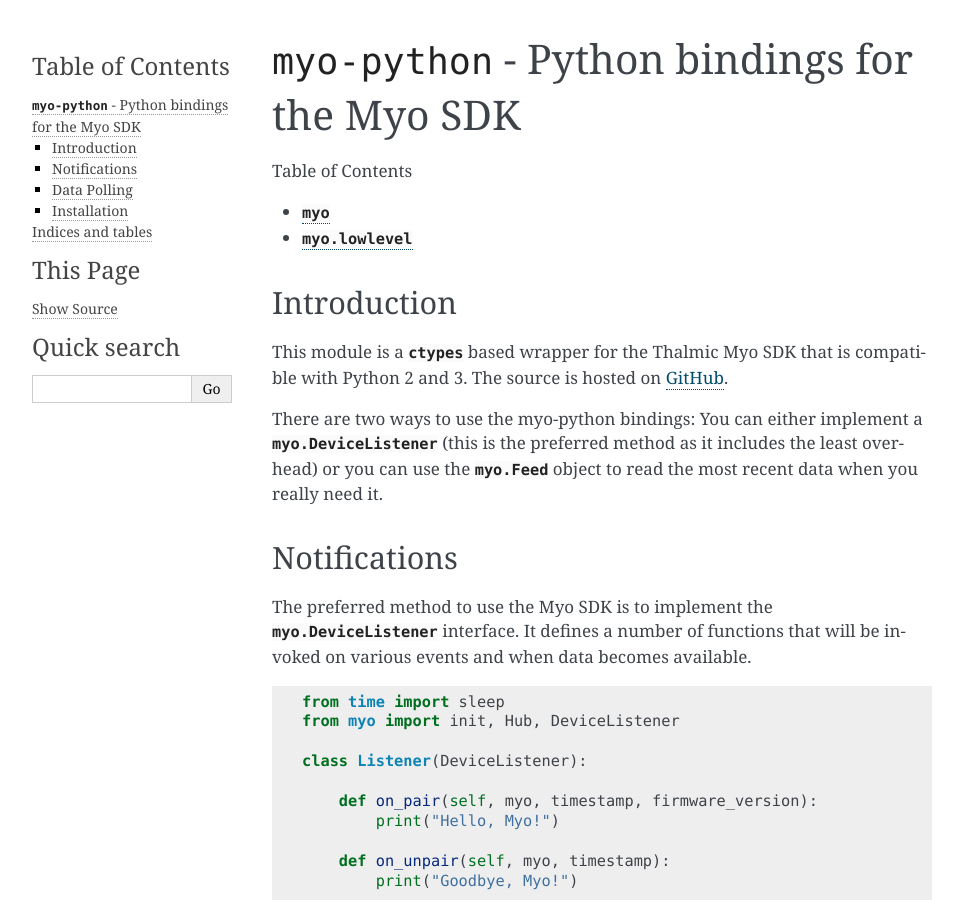
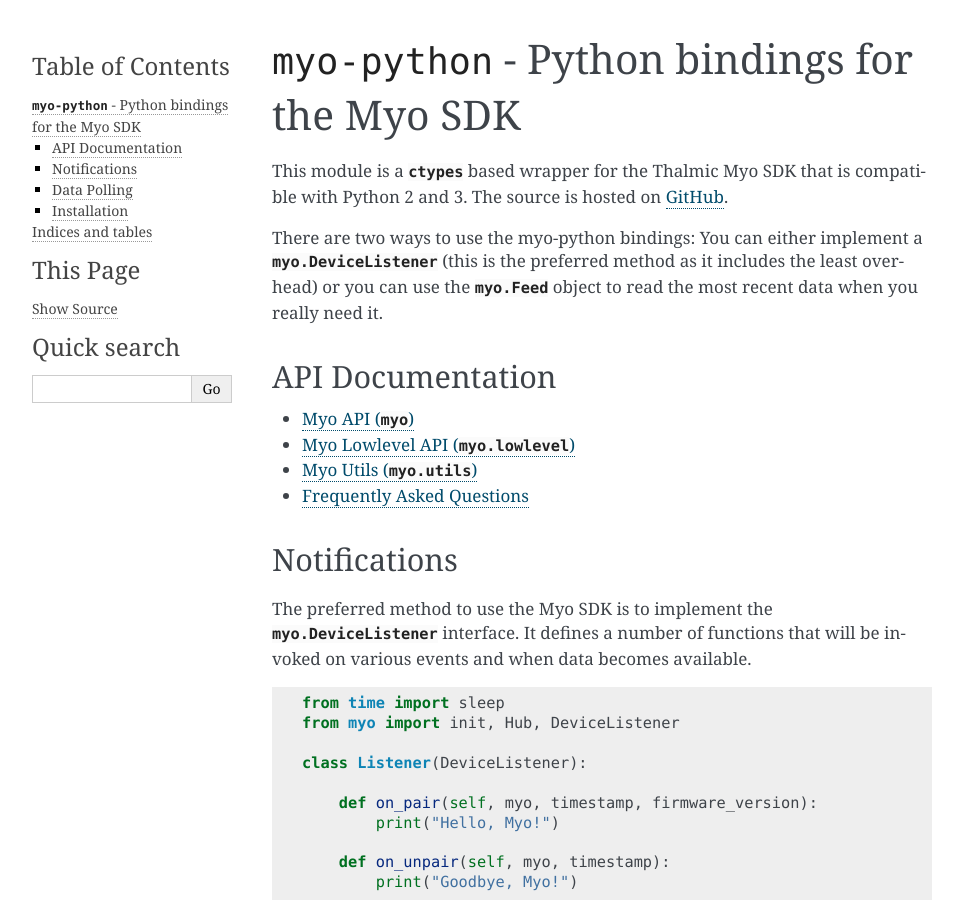
Before and after one commit to NiklasRosenstein/myo-python, a Sphinx documentation site: the page built from docs/index.rst, in a window 1280 px wide and 900 px high. Shown: the whole window, without its empty margins (148-1111 px from the left). Built offline with Sphinx 7.4.7, drawn with Linux system fonts in a browser that asks for light colours.

Commit message:
update docs, add FAQ

```diff
--- a/docs/conf.py
+++ b/docs/conf.py
@@ -36,6 +36,7 @@ extensions = [
     'sphinx.ext.autodoc',
     'sphinx.ext.coverage',
     'sphinx.ext.viewcode',
+    'sphinx.ext.intersphinx',
 ]
 
 # Add any paths that contain templates here, relative to this directory.
@@ -292,3 +293,9 @@ texinfo_documents = [
 
 # If true, do not generate a @detailmenu in the "Top" node's menu.
 #texinfo_no_detailmenu = False
+
+
+# -- Options for intersphinx ----------------------------------------------
+
+intersphinx_mapping = {
+}
--- a/docs/index.rst
+++ b/docs/index.rst
@@ -1,17 +1,6 @@
 
 ``myo-python`` - Python bindings for the Myo SDK
 ================================================
-
-.. toctree::
-  :caption: Table of Contents
-
-  myo
-  myo.utils
-  myo.lowlevel
-
-
-Introduction
-------------
 
 This module is a :mod:`ctypes` based wrapper for the Thalmic Myo SDK that
 is compatible with Python 2 and 3. The source is hosted on `GitHub
@@ -21,6 +10,17 @@ There are two ways to use the myo-python bindings: You can either implement
 a :class:`myo.DeviceListener` (this is the preferred method as it includes
 the least overhead) or you can use the :class:`myo.Feed` object to read the
 most recent data when you really need it.
+
+API Documentation
+-----------------
+
+.. toctree::
+  :maxdepth: 1
+
+  myo
+  myo.lowlevel
+  myo.utils
+  faq
 
 Notifications
 -------------
--- a/docs/myo.rst
+++ b/docs/myo.rst
@@ -1,5 +1,5 @@
-:mod:`myo`
-==========
+Myo API (:mod:`myo`)
+====================
 
 .. autofunction:: myo.init
 
--- a/docs/myo.utils.rst
+++ b/docs/myo.utils.rst
@@ -1,3 +1,5 @@
+Myo Utils (:mod:`myo.utils`)
+============================
 
 .. automodule:: myo.utils.enum
   :members:
```
Also changed, not shown: other parts of docs/index.rst (+2 -0 lines), docs/faq.rst (added, +16 -0 lines), docs/myo.lowlevel.rst (+18 -2 lines), 3 other files.
